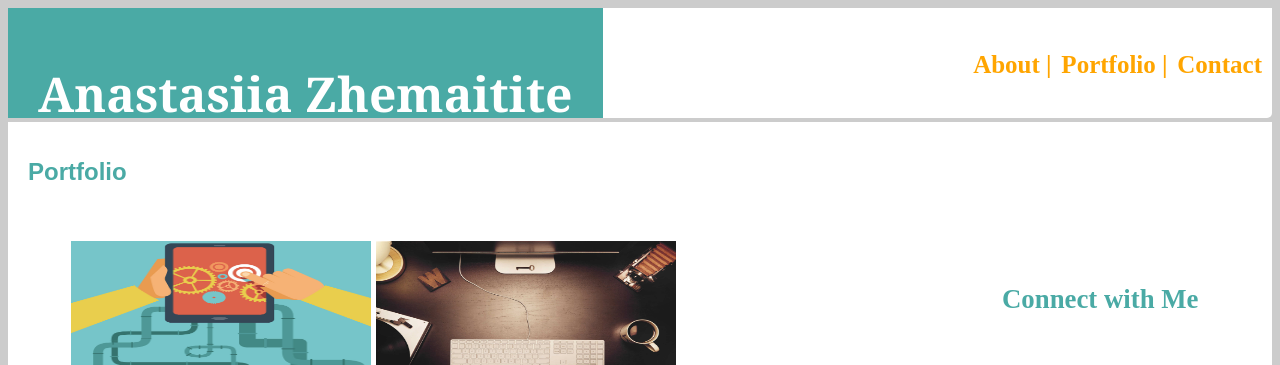
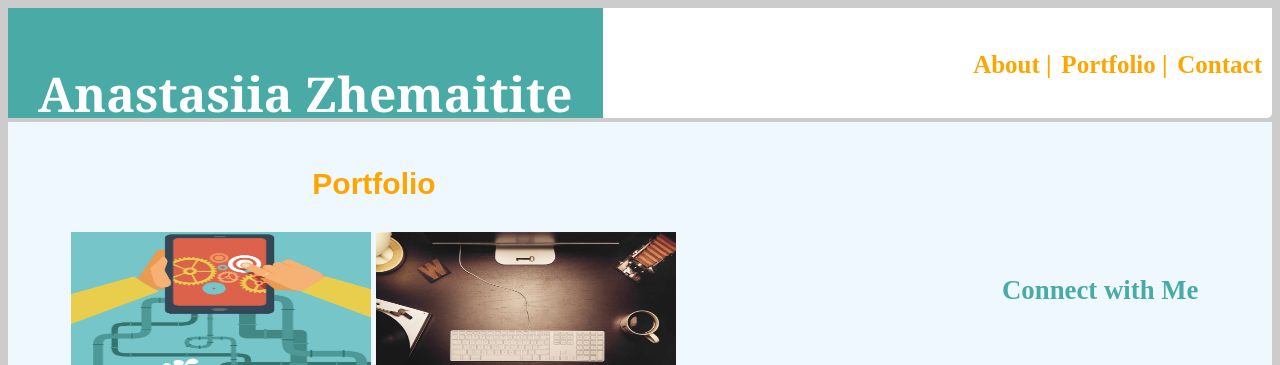
Before and after one commit to zhemaitite-anastasiia/Basic-Portfolio, a plain HTML site: page portfolio.html in a window 1280 px wide. Shown: the top 365 px of the page. Drawn offline with Linux system fonts and the light colour scheme.

Commit message:
Final commit

```diff
--- a/assets/css/style.css
+++ b/assets/css/style.css
@@ -1,5 +1,6 @@
-html, body {
-	height: 100%;
+html,
+body {
+    height: 100%;
 }
 
 header {
@@ -11,14 +12,15 @@ header {
     margin: 0;
 }
 
+
 body {
     background-color: #cccccc;
-    display:flex;
-    flex-direction:column;
+    display: flex;
+    flex-direction: column;
+}
 
-}
 .content {
-	flex: 1 0 auto;
+    flex: 1 0 auto;
 }
 
 #yourname {
@@ -31,13 +33,14 @@ body {
     font-family: 'Georgia', Times, Times New Roman, serif;
     font-size: 24px;
     float: left;
-
-
 }
 
- #yourname:hover {
- 	background-color:#FFA500;
+#yourname:hover {
+    background-color: #FFA500;
+}
 
+#portfolio:hover {
+    background-color: #FFA500;
 }
 
 .aboutheader {
@@ -51,12 +54,14 @@ body {
 }
 
 
+
 .maincontent {
     background-color: #fff;
     height: 500px;
     overflow: auto;
     font-size: 20px;
     border-color: #dddddd;
+    background-color: #F0F8FF;
 }
 
 #me {
@@ -74,9 +79,12 @@ body {
 
 #portfolio {
     color: #4aaaa5;
-    font-size: 24px;
-    margin-left: 20px;
+    font-size: 45px;
+    margin-left: 50px;
     margin-bottom: 20px;
+    width: 50%;
+    text-align: center;
+    height: 20px;
 }
 
 #projectpictures {
@@ -85,15 +93,20 @@ body {
     margin: 20px 5% 24px 5%;
 }
 
+#firstproject {
+    position: relative;
+}
+
 #form {
     color: #000;
     padding: 12px 20px;
     box-sizing: border-box;
+    resize:none;
 }
 
 .connect {
     float: right;
-    background-color: #fff;
+    background-color: #F0F8FF;
     width: 270px;
     height: 100px;
 }
@@ -101,7 +114,6 @@ body {
 #connectme {
     color: #4aaaa5;
     font-size: 40px;
-
 }
 
 p {
@@ -110,15 +122,16 @@ p {
 
 h5 {
     font-family: 'Arial', 'Helvetica Neue', Helvetica, sans-serif;
-    font-size: 24px;
+    font-size: 30px;
     line-height: 80%;
-    color: #4aaaa5;
+    color: #FFA500;
+    text-align: center;
 }
 
 
 
 #bio-image {
-    width: 350px;
+    width: 400px;
     height: 300px;
     margin-right: 20px;
     float: left;
@@ -148,6 +161,8 @@ input {
 
     font-size: 24px;
     color: #4aaaa5;
+    width: 50%;
+    text-align: center;
 }
 
 #message {
@@ -164,6 +179,7 @@ input {
 }
 
 
+
 footer {
     background-color: #666666;
     text-align: center;
```
Also changed, not shown: contact.html (+1 -1 lines), index.html (+0 -3 lines), portfolio.html (+5 -0 lines).
